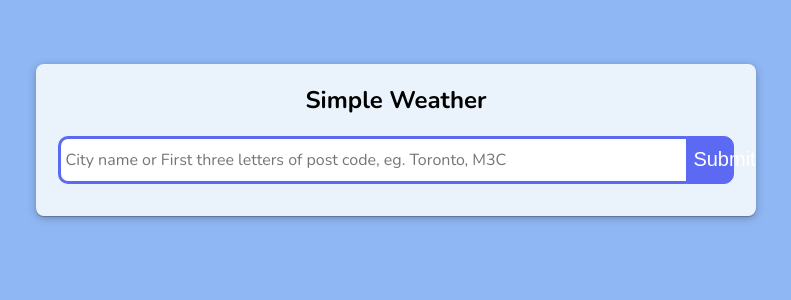
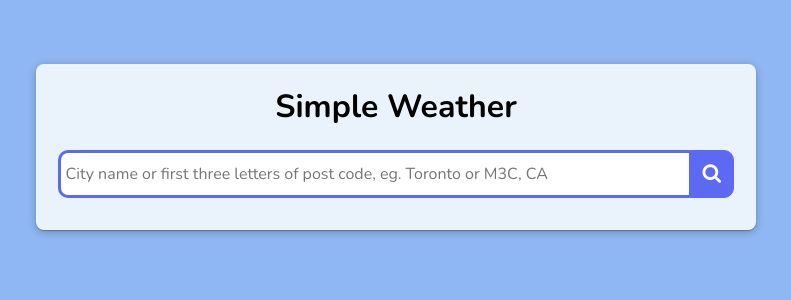
Before and after one commit to ruowent/simpleweather, a React (Create React App) app: page / in a window 1280 px wide. Shown: the top 300 px of the page, without its empty margins (244-1035 px from the left). Built offline with nearby package versions, Linux system fonts and the light colour scheme.

Commit message:
refactor - cleanup state, save city name, format error message

```diff
--- a/src/App.js
+++ b/src/App.js
@@ -8,27 +8,19 @@ import useApplicationData from './hooks/useApplicationData';
 import './App.scss';
 
 function App() {
-  const { state, setFormInput, setSearchData, setWeatherData, setErrorMsg } = useApplicationData();
-  const { formInput, searchData, weatherData, errorMsg } = state;
-
-  const onSubmit = (searchData) => {
-    setSearchData(searchData)
-  }
+  const { state, setSearchData, setCity, setWeatherData, setErrorMsg } = useApplicationData();
+  const { searchData, city, weatherData, errorMsg } = state;
 
   const handleSubmit = (event) => {
     event.preventDefault();
-    onSubmit(formInput);
-  };
-
-  const handleChange = (event) => {
-    setFormInput(event.target.value);
+    setSearchData(event.target[0].value);
+    event.target.reset();
   };
 
   useEffect(() => {
     if (searchData) {
       const APIKEY = process.env.REACT_APP_APIKEY;
       const citySearchURL = `//api.openweathermap.org/geo/1.0/direct?q=${searchData}&limit=1&appid=${APIKEY}`;
-
       const postcodeSearchURL = `//api.openweathermap.org/geo/1.0/zip?zip=${searchData}&appid=${APIKEY}`;
 
       const getWeatherData = async (getGeoCoorsURL) => {
@@ -42,7 +34,8 @@ function App() {
           if (Array.isArray(geoData)) {
             geoData = geoData[0];
           }
-          const { lat, lon } = geoData;
+          const { name, country, lat, lon } = geoData;
+          setCity(`${name}, ${country}`);
 
           // GET weather data based on geo coordinates then save to WeatherData state
           const weatherSearchURL = `//api.openweathermap.org/data/2.5/onecall?lat=${lat.toFixed(2)}&lon=${lon.toFixed(2)}&units=metric&exclude=minutely,hourly,alert&appid=${APIKEY}`;
@@ -52,7 +45,8 @@ function App() {
           setErrorMsg("");
         }
         catch (error) {
-          setErrorMsg("Weather data not found. Please search by City, Country or Post code");
+          const errorMsgData = "Weather data not found!\nPlease search by City or Post code, Country Code\n\nSearch by City: Toronto\nSearch by Post code: M3C, CA";
+          setErrorMsg(errorMsgData);
           setWeatherData("");
           // Remove 404 error console.log which displays API key as part of the url
           if (error.response && error.response.status === 404) { console.clear() };
@@ -71,21 +65,24 @@ function App() {
 
   return (
     <div className="App">
-      <h2>Simple Weather</h2>
+      <h1>Simple Weather</h1>
       <form className="weather-search" onSubmit={handleSubmit}>
         <input
           type="text"
-          placeholder="City name or First three letters of post code, eg. Toronto, M3C"
-          value={formInput}
-          onChange={handleChange}
+          placeholder="City name or first three letters of post code, eg. Toronto or M3C, CA"
         />
-        <button type="submit">Submit</button>
+        <button type="submit">
+          <i className="fa fa-search" aria-hidden="true"></i>
+        </button>
       </form>
-      {errorMsg && errorMsg}
+      {errorMsg &&
+        <p className="error">
+          <i className="fa fa-exclamation-triangle" aria-hidden="true"></i>{errorMsg}
+        </p>}
 
       {weatherData && (
         <section className="Weather">
-          <CurrentWeather weatherData={weatherData} />
+          <CurrentWeather weatherData={weatherData} city={city} />
           <WeatherCards weatherData={weatherData.daily} />
         </section>
       )}
```
